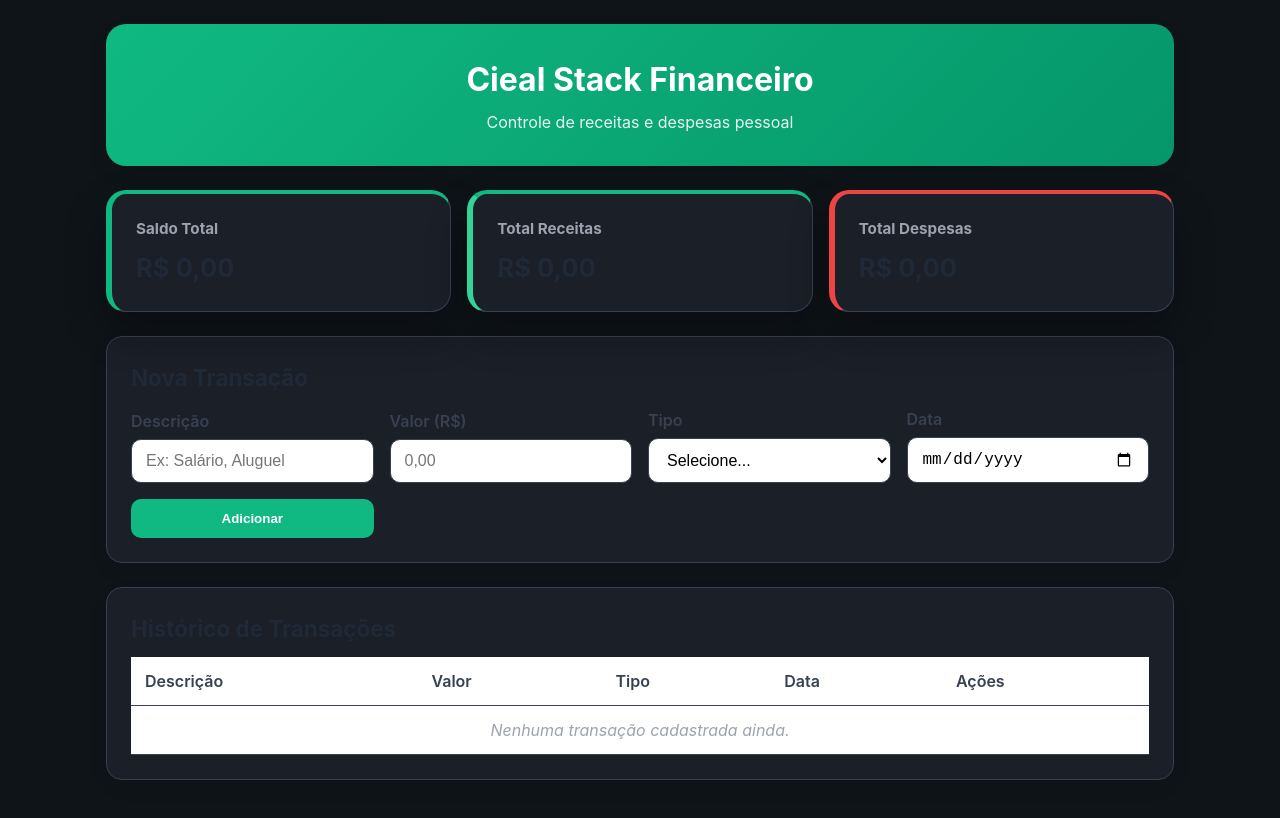
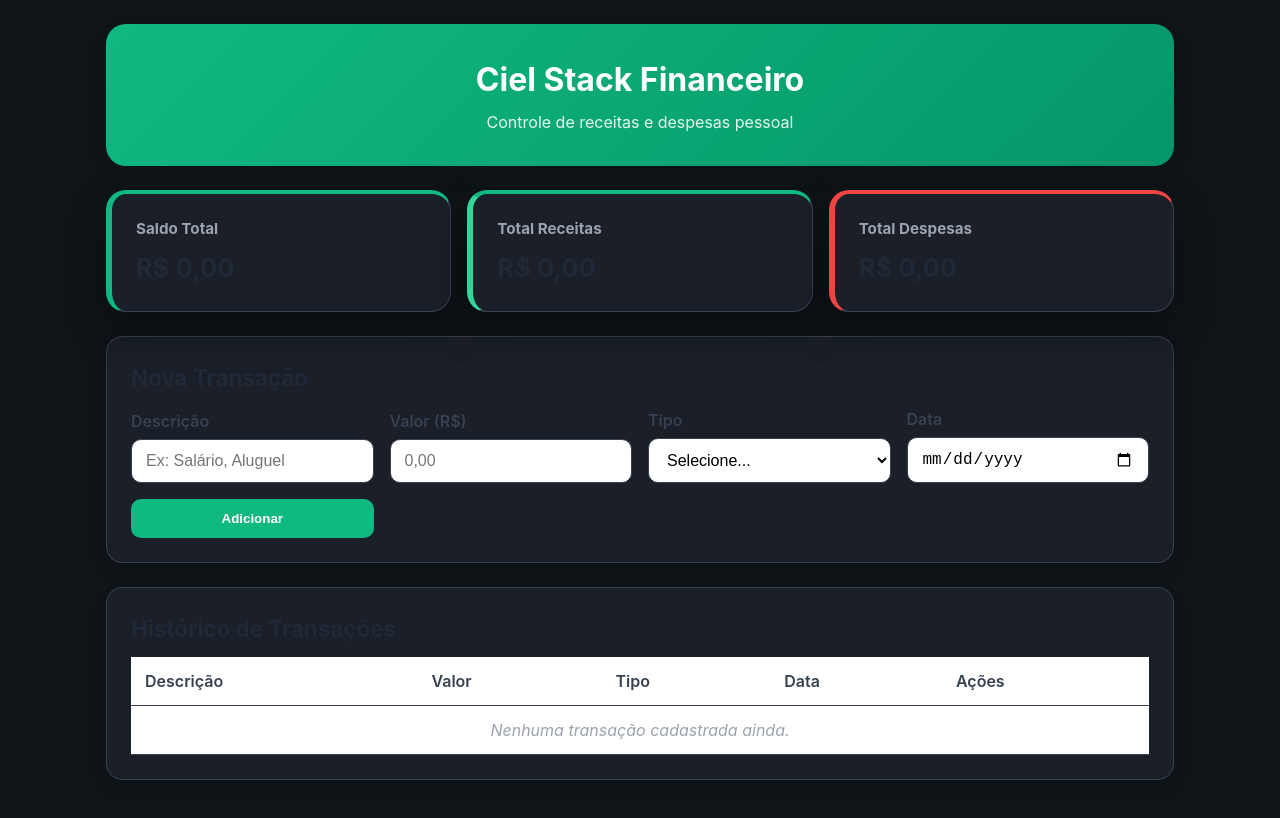
Before and after one commit to ThiagoDeAvelarRamos/ciel-stack-financeiro, a plain HTML site: page index.html in a window 1280 px wide. Drawn offline with Linux system fonts and the light colour scheme; a script that the page names is missing.

Commit message:
fest: correção de testo

```diff
--- a/index.html
+++ b/index.html
@@ -3,7 +3,7 @@
 <head>
   <meta charset="UTF-8">
   <meta name="viewport" content="width=device-width, initial-scale=1.0">
-  <title>Cieal Stack Financeiro - Estrutura Pura</title>
+  <title>Ciel Stack Financeiro - Estrutura Pura</title>
   <link rel="stylesheet" href="./style.css">
 
 </head>
@@ -12,7 +12,7 @@
   <main class="container">
 
     <header class="header">
-      <h1 class="header__title">Cieal Stack Financeiro</h1>
+      <h1 class="header__title">Ciel Stack Financeiro</h1>
       <p class="header__subtitle">Controle de receitas e despesas pessoal</p>
     </header>
 
```
